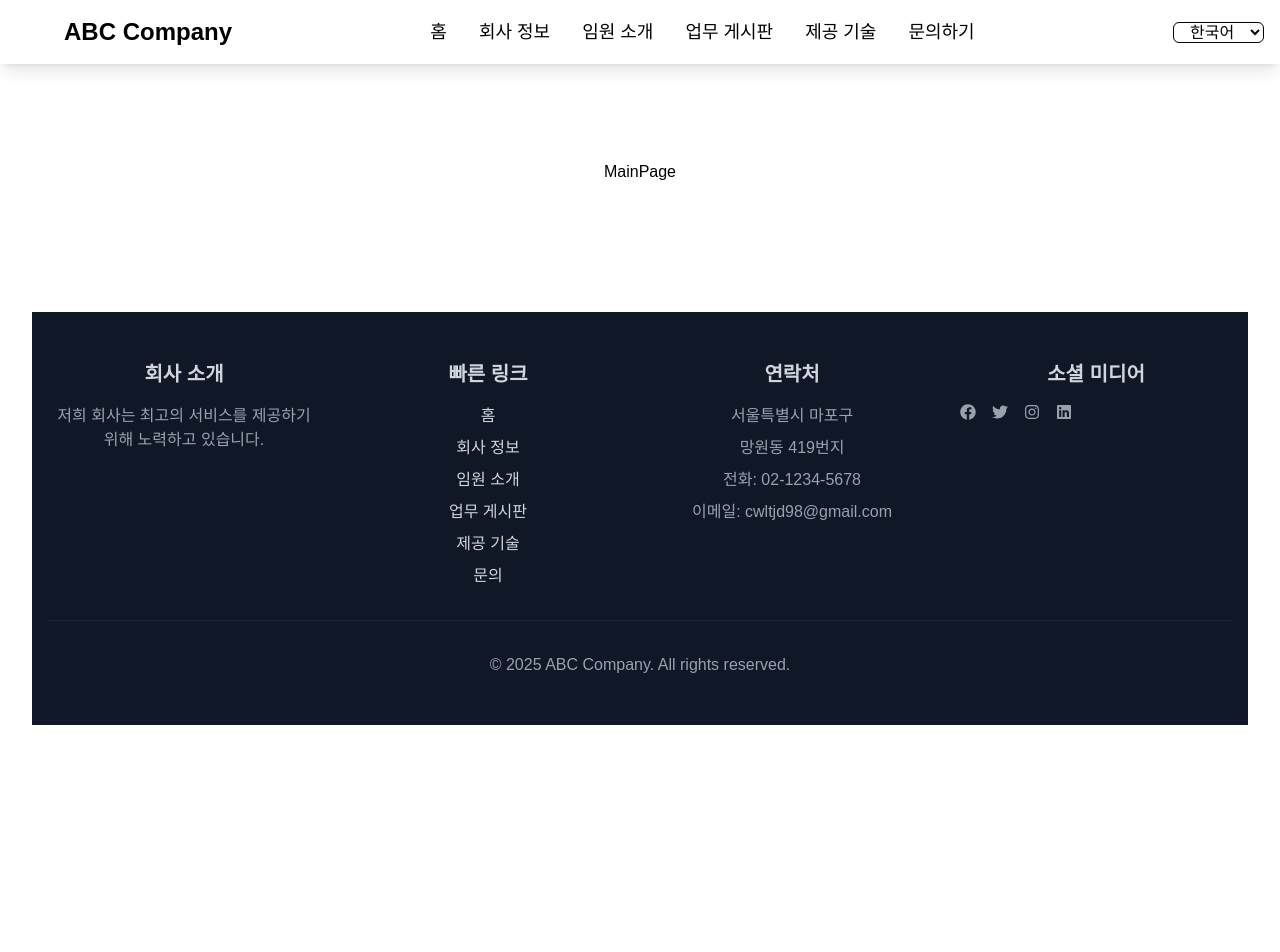
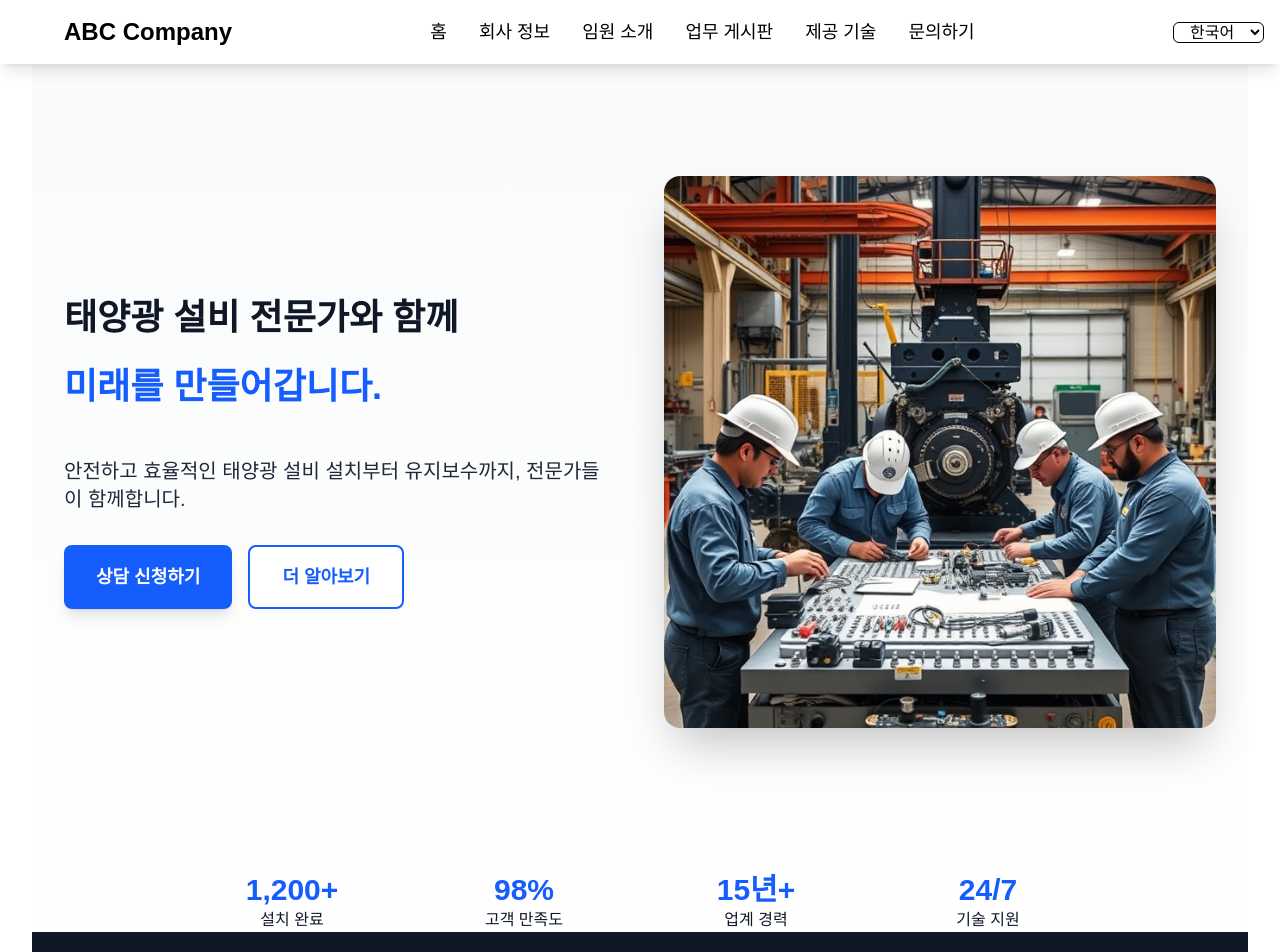
Before and after one commit to JIGeons/company_frontend, a React (Vite) app: page / in a window 1280 px wide. Shown: the top 952 px of the page. Before the commit the page ends 800 px from the top, so only its background shows below. Built offline with nearby package versions, Linux system fonts and the light colour scheme; a web font is replaced by a local one.

Commit message:
Ch2-1. 메인페이지(메인 배너, Hero.jsx) 제작

```diff
--- /dev/null
+++ b/src/Page/MainPage/Contact.jsx
@@ -0,0 +1,10 @@
+import React from 'react';
+
+const Contact = () => {
+  return (
+    <>
+    </>
+  );
+}
+
+export default Contact;
--- /dev/null
+++ b/src/Page/MainPage/Forum.jsx
@@ -0,0 +1,10 @@
+import React from 'react';
+
+const Forum = () => {
+  return (
+    <>
+    </>
+  );
+}
+
+export default Forum;
--- /dev/null
+++ b/src/Page/MainPage/Hero.jsx
@@ -0,0 +1,60 @@
+import React from 'react';
+
+// Images
+import HeroImage from '../../assets/images/Image1.jpg';
+
+const Hero = () => {
+  return (
+    <div className="relative min-h-[110vh] bg-gradient-to-b from-gray-50 to-white pb-0">
+        <div className='container mx-auto px-4 sm:px-6 lg:px-8 py-28 lg:py-36'>
+            <div className="flex flex-col lg:flex-row items-center justify-between gap-12">
+                <div className='flex-1 text-center lg:text-left'>
+                    <h1 className='text-3xl sm:text-4xl 2xl:text-7xl font-bold text-gray-900 leading-tight mb-6 lg:mb-12'>
+                        태양광 설비 전문가와 함께
+                        <span className='block text-blue-600 mt-2 lg:mt-6'>
+                            미래를 만들어갑니다.
+                        </span>
+                    </h1>
+                    <p className='text-lg sm:text-xl text-gray-800 text-semibold mb-8 max-w-2xl mx-auto'>
+                        안전하고 효율적인 태양광 설비 설치부터 유지보수까지, 전문가들이 함께합니다.
+                    </p>
+                    <div className='flex flex-col sm:flex-row gap-4 justify-center lg:justify-start'>
+                        <button className='px-8 py-4 bg-blue-600 text-white rounded-lg hover:bg-blue-700 transition-colors duration-300 text-lg font-semibold shadow-lg hover:shadow-xl'>
+                            상담 신청하기
+                        </button>
+                        <button className='px-8 py-4 bg-white text-blue-600 rounded-lg border-2 border-blue-600 hover:bg-blue-50 transition-colors duration-300 text-lg font-semibold'>
+                            더 알아보기
+                        </button>
+                    </div>
+                </div>
+                <div className='flex-1 w-full max-w-2xl lg:max-w-none'>
+                    <div className='relative'>
+                        <img src={HeroImage} className='relative rounded-2xl shadow-2xl w-full object-cover transform hover:scale-[1.02] transition-transform duration-300'  alt={'heroImg.jpg'}/>
+                    </div>
+                </div>
+            </div>
+        </div>
+        <div className='container mx-auto px-4'>
+            <div className='grid grid-cols-2 md:grid-cols-4 gap-8 max-w-4xl mx-auto'>
+                {[
+                    { number: "1,200+", label: "설치 완료"},
+                    { number: "98%", label: "고객 만족도"},
+                    { number: "15년+", label: "업계 경력"},
+                    { number: "24/7", label: "기술 지원"},
+                ].map((stat, index) => (
+                  <div key={index} className='text-center'>
+                      <div className='text-3xl font-bold text-blue-600'>
+                          {stat.number}
+                      </div>
+                      <div className='text-gray-900'>
+                          {stat.label}
+                      </div>
+                  </div>
+                ))}
+            </div>
+        </div>
+    </div>
+  );
+}
+
+export default Hero;
--- a/src/Page/MainPage/MainPage.jsx
+++ b/src/Page/MainPage/MainPage.jsx
@@ -1,9 +1,14 @@
 import React from 'react';
+import Hero from "./Hero.jsx";
+import Forum from "./Forum.jsx";
+import Contact from "./Contact.jsx";
 
 const MainPage = () => {
   return (
-    <div className="py-32">
-        MainPage
+    <div>
+      <Hero />
+      <Forum />
+      <Contact />
     </div>
   );
 }
```
Also changed, not shown: src/assets/images/Image1.jpg (added).
